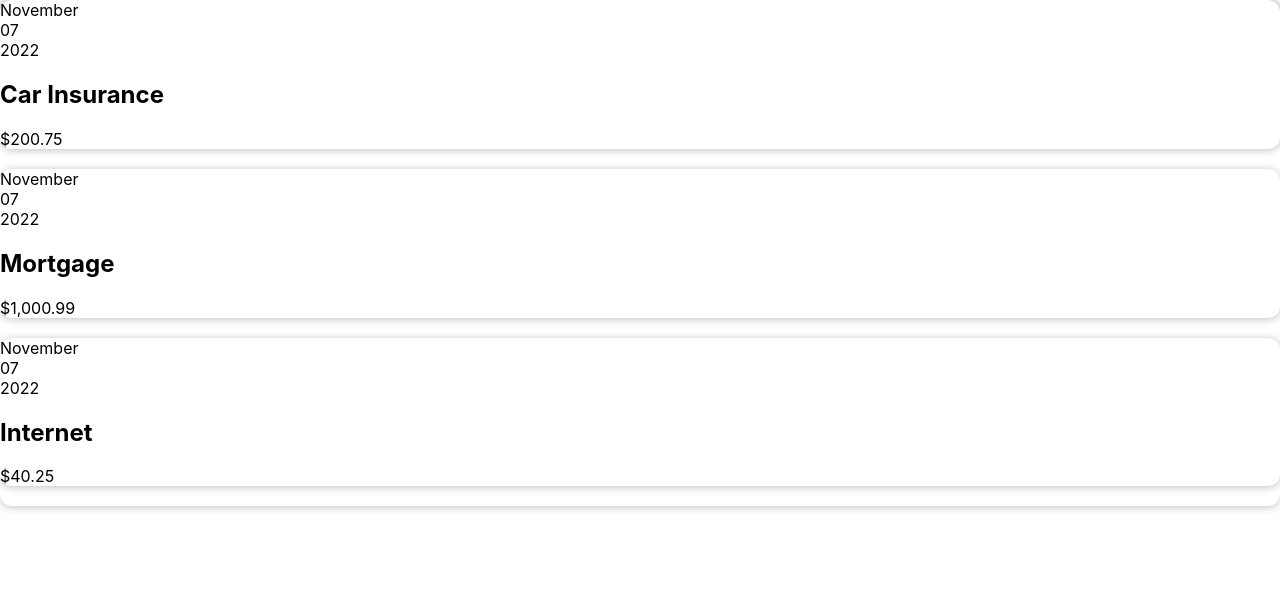
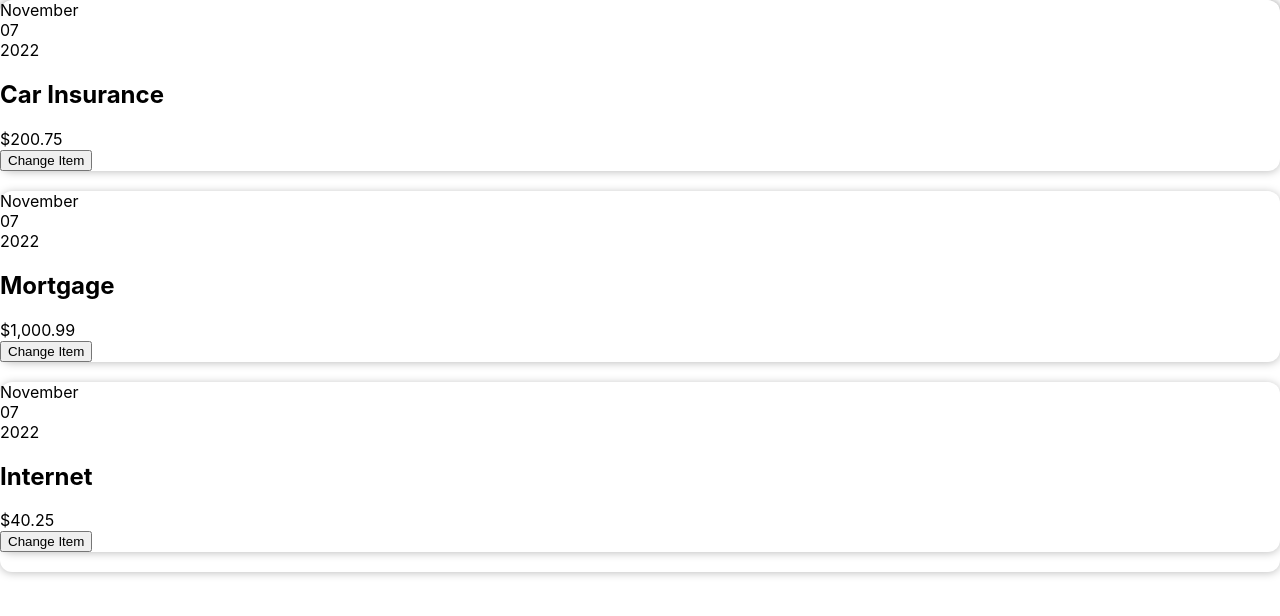
Before and after one commit to thebrandonhoward/reactdemo, a React (Create React App) app: page / in a window 1280 px wide. Shown: the top 616 px of the page. Built offline with nearby package versions, Linux system fonts and the light colour scheme.

Commit message:
Adds simple click handler

```diff
--- a/src/App.tsx
+++ b/src/App.tsx
@@ -1,10 +1,10 @@
 import React from 'react';
 import logo from './logo.svg';
 //import './App.css';
-import ExpenseItem from './components/ExpenseItem';
-import Expenses from './components/Expenses';
+import ExpenseItem from './components/Expenses/ExpenseItem';
+import Expenses from './components/Expenses/Expenses';
 
-function App() {
+const App = () => {
 
   return (
     <div className="App">
--- a/src/components/ExpenseDate.tsx
+++ b/src/components/Expenses/ExpenseDate.tsx
@@ -1,4 +1,4 @@
-function ExpenseDate(props:any) {
+const ExpenseDate = (props:any) => {
     const month = props.expenseDate.toLocaleString('en-US', {month: 'long'});
     const day = props.expenseDate.toLocaleString('en-US', {day: '2-digit'});
     const year = props.expenseDate.getFullYear();
--- a/src/components/ExpenseItem.tsx
+++ b/src/components/Expenses/ExpenseItem.tsx
@@ -1,7 +1,11 @@
-import Card from "./Card";
+import Card from "../UI/Card";
 import ExpenseDate from "./ExpenseDate";
 
-function ExpenseItem(props:any) {
+const ExpenseItem = (props:any) => {
+
+    const onClickHandler = () => {
+        console.log("Clicked!");
+    }
 
     return (
         <Card>
@@ -11,6 +15,8 @@ function ExpenseItem(props:any) {
                 <h2>{props.expenseTitle}</h2>
                 <div>{props.expenseAmount}</div>
             </div>
+
+            <button onClick={onClickHandler}>Change Item</button>
         </Card>
     );
 }
--- a/src/components/Expenses.tsx
+++ b/src/components/Expenses/Expenses.tsx
@@ -1,7 +1,7 @@
-import Card from "./Card";
+import Card from "../UI/Card";
 import ExpenseItem from "./ExpenseItem";
 
-function Expenses() {
+const Expenses = () => {
     const expenses:Array<{id:number, expenseDate:string|Date, expenseTitle:string, expenseAmount:string}> = [
         {
             id: Math.random(),
--- a/src/components/Card.tsx
+++ b/src/components/UI/Card.tsx
@@ -1,6 +1,6 @@
 import './Card.css';
 
-function Card(props:any) {
+const Card = (props:any) => {
     const classes = 'card' + props.className;
 
     return (
```
Also changed, not shown: src/components/Expenses/ExpenseItem.css (added), src/components/UI/Card.css (renamed from src/components/Card.css).
